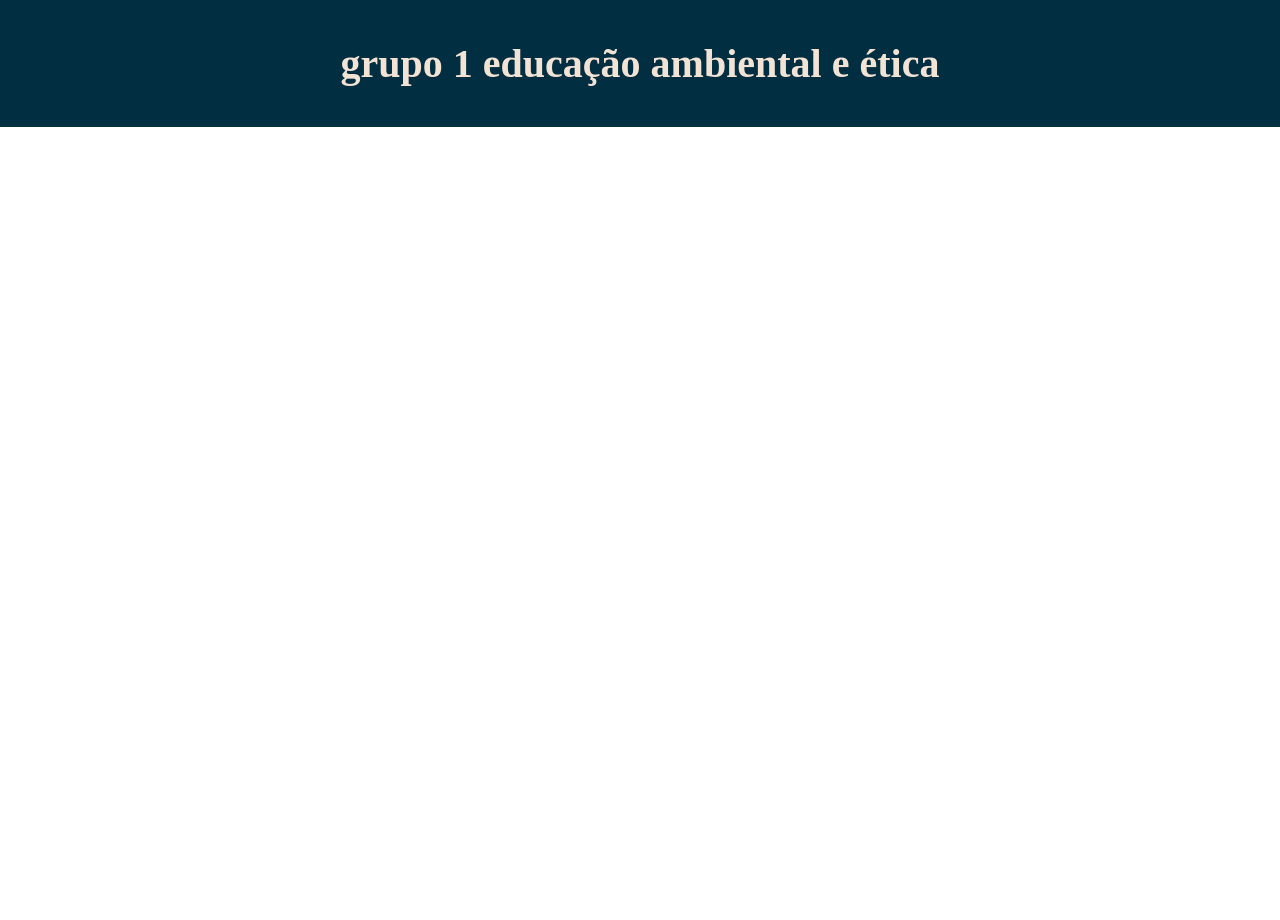
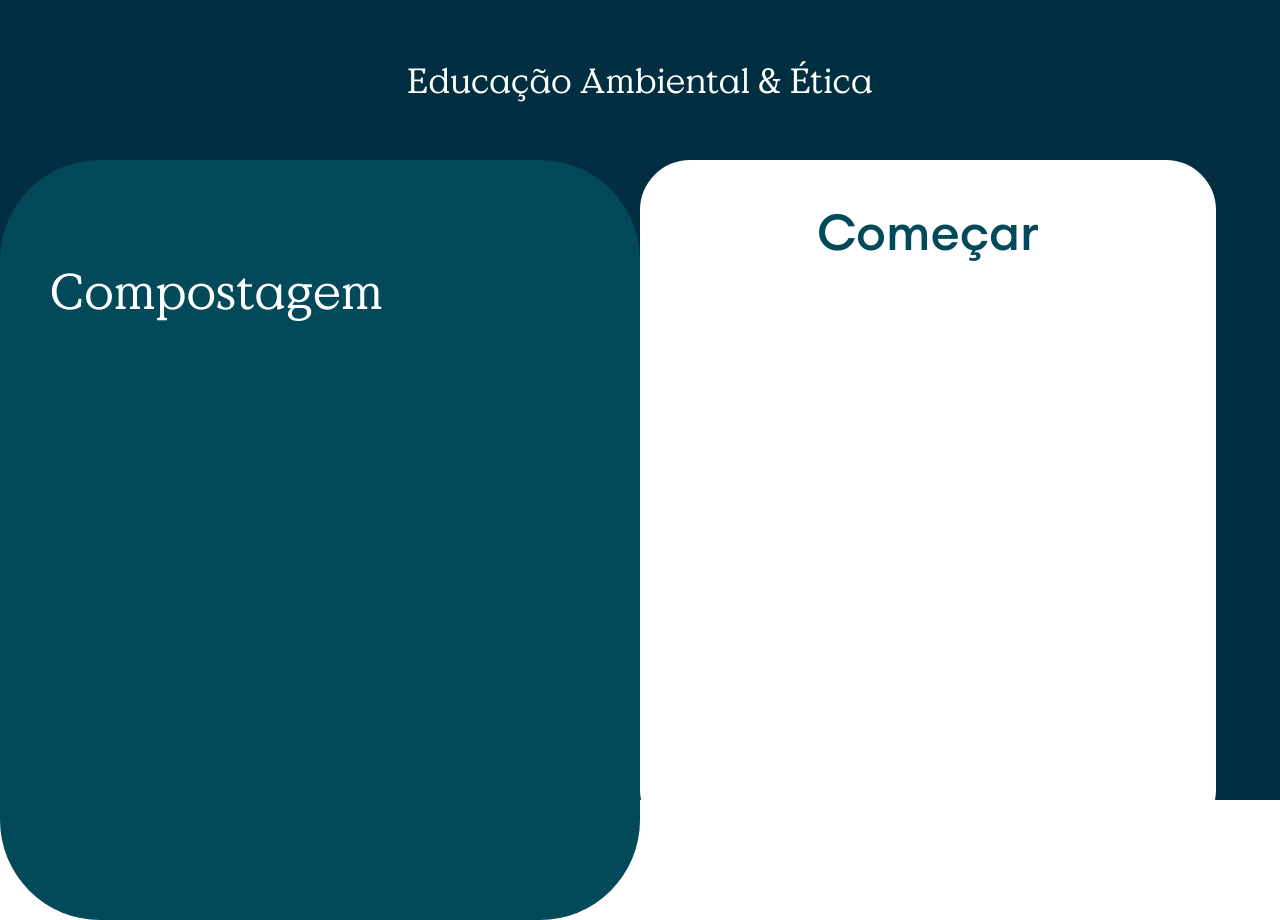
Before and after one commit to schaldach/g1-educacao-aee, a plain HTML site: page index.html in a window 1280 px wide. Before the commit the page ends 800 px from the top, so only its background shows below. Drawn offline with Linux system fonts and the light colour scheme.

Commit message:
Protótipo do design

```diff
--- a/index.html
+++ b/index.html
@@ -9,6 +9,11 @@
     <script src='main.js'></script>
 </head>
 <body>
-    <div class="title">grupo 1 educação ambiental e ética</div>
+    <header>Educação Ambiental & Ética</header>
+    <main>
+        <div class="title">Compostagem</div>
+        <div class="start">Começar</div>
+    </div>
+
 </body>
 </html>
--- a/main.css
+++ b/main.css
@@ -1,23 +1,73 @@
+@font-face {
+    font-family: ValueSerifPro;
+    src: url(assets/value_serif_pro_regular.ttf);
+}
+@font-face {
+    font-family: EuclidCircular;
+    src: url(assets/euclid_circular_a_medium.ttf);
+}
+
 :root {
-    --color1: #F2E3D5;
+    --color1: #ffffff;
     --color2: #3CA6A6;
     --color3: #026773;
     --color4: #024959;
     --color5: #012E40;
 }
-
+*{
+    box-sizing: border-box;
+}
 html, body{
     margin: 0;
     padding: 0;
+    overflow: hidden;
 }
 
+main{
+    width: 100vw;
+    height: 100vh;
+    background-color: var(--color5);
+    display: grid;
+}
+header{
+    position: absolute;
+    height: 20vh;
+    top: 0;
+    left: 0;
+    width: 100vw;
+    display: flex;
+    align-items: center;
+    justify-content: center;
+    font-family: 'ValueSerifPro';
+    color: var(--color1);
+    font-size: 35px;
+}
 .title{
-    font-size: 40px;
+    font-size: 50px;
+    padding-left: 50px;
+    padding-top: 100px;
+    font-family: 'ValueSerifPro';
     color: var(--color1);
     background-color: var(--color5);
-    display: flex;
-    justify-content: center;
-    align-items: center;
-    font-weight: 700;
-    padding: 40px 0px;
+    border-radius: 100px;
+    background-color: var(--color4);
+    height: 95%;
+    width: 50%;
+    left: 0;
+    bottom: -15vh;
+    position: absolute;
 }
+.start{
+    background-color: var(--color1);
+    color: var(--color4);
+    border-radius: 50px;
+    padding-top: 40px;
+    font-family: 'EuclidCircular';
+    right: 5vw;
+    bottom: -5vh;
+    font-size: 50px;
+    text-align: center;
+    height: 85%;
+    width: 45%;
+    position: absolute;
+}
```
Also changed, not shown: assets/value_serif_pro_medium.ttf (deleted), assets/value_serif_pro_regular.ttf (added).
